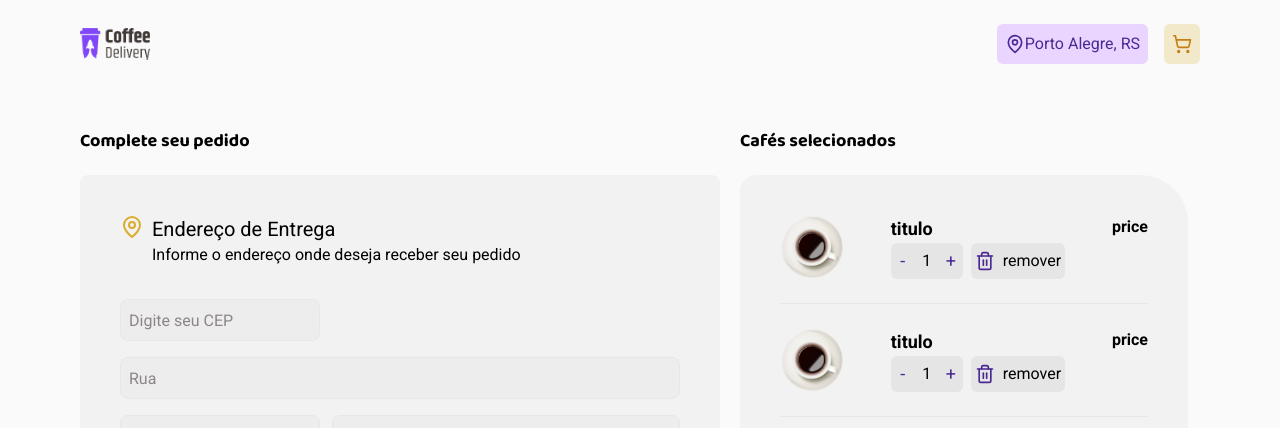
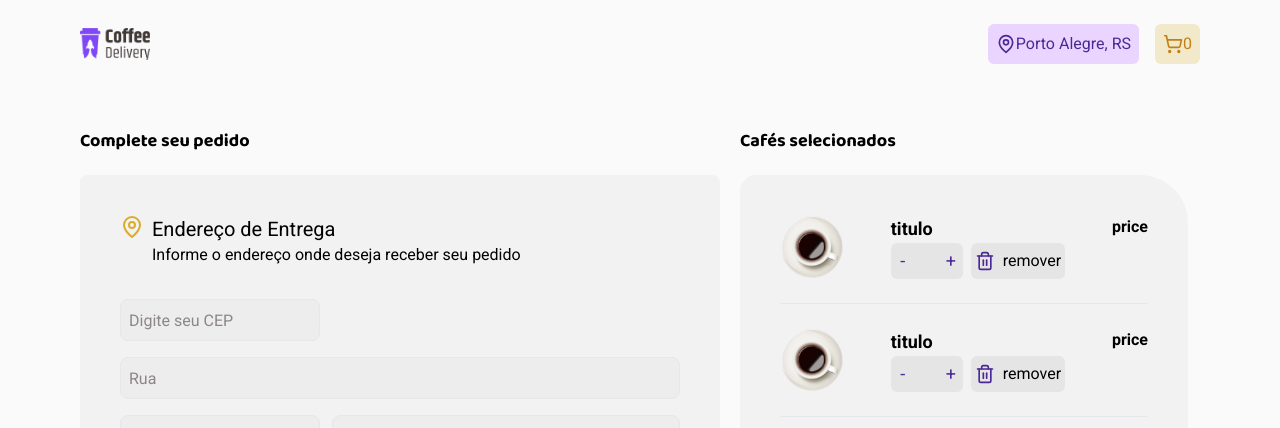
Before and after one commit to jpedro002/desafio-coffee-delivery, a Next.js app: page /checkout in a window 1280 px wide. Shown: the top 428 px of the page. Built offline with nearby package versions, Linux system fonts and the light colour scheme.

Commit message:
Refactor components and add cart functionality

```diff
--- /dev/null
+++ b/src/app/(store)/(home)/_components/ButtonCartAdd.tsx
@@ -0,0 +1,31 @@
+'use client'
+
+import { useCart } from '@/contexts/cartContext'
+import { useQuantityProduct } from '@/contexts/quantityProductContext'
+import { Product } from '@/data'
+import { ShoppingCart } from 'lucide-react'
+
+export const ButtonCartAdd = ({ product }: { product: Product }) => {
+  const { handleAddToCart } = useCart()
+  const { itemQuantity, handleResetItem } = useQuantityProduct()
+
+  const handleCartAdd = (product: Product) => {
+    console.log('product', product)
+    console.log('itemQuantity', itemQuantity)
+
+    handleAddToCart(product, itemQuantity)
+    handleResetItem()
+  }
+
+  return (
+    <button
+      onClick={() => handleCartAdd(product)}
+      type="button"
+      className="bg-purplePesonalized-300 text-white w-9 h-9 rounded-md
+          flex justify-center items-center active:bg-purplePesonalized-200
+          transition-colors duration-200"
+    >
+      <ShoppingCart size={18} />
+    </button>
+  )
+}
--- a/src/app/(store)/(home)/_components/CardProduct.tsx
+++ b/src/app/(store)/(home)/_components/CardProduct.tsx
@@ -1,20 +1,12 @@
 import Image from 'next/image'
-import { ShoppingCart } from 'lucide-react'
 import { ButtonQuantity } from '@/components/ButtonQuantity'
+import { ButtonCartAdd } from './ButtonCartAdd'
+import { Product } from '@/data'
+import { QuantityProductProvider } from '@/contexts/quantityProductContext'
 
-export const CardProduct = ({
-  img,
-  tags,
-  title,
-  description,
-  price,
-}: {
-  img: string
-  tags: string[]
-  title: string
-  description: string
-  price: number
-}) => {
+export const CardProduct = ({ product }: { product: Product }) => {
+  const { image, tags, title, description, price } = product
+
   return (
     <div
       className="bg-baseBlackScale-base_card w-64  px-5 pb-5 rounded-[8px_3rem_8px_3rem]
@@ -22,7 +14,7 @@ export const CardProduct = ({
     >
       <Image
         alt=""
-        src={img}
+        src={image}
         width={120}
         height={120}
         quality={100}
@@ -55,15 +47,10 @@ export const CardProduct = ({
             {price}
           </strong>
         </span>
-        <ButtonQuantity />
-        <button
-          type="button"
-          className="bg-purplePesonalized-300 text-white w-9 h-9 rounded-md
-          flex justify-center items-center active:bg-purplePesonalized-200
-          transition-colors duration-200"
-        >
-          <ShoppingCart size={18} />
-        </button >
+        <QuantityProductProvider>
+          <ButtonQuantity />
+          <ButtonCartAdd product={product} />
+        </QuantityProductProvider>
       </div>
     </div>
   )
--- a/src/app/(store)/(home)/page.tsx
+++ b/src/app/(store)/(home)/page.tsx
@@ -12,14 +12,7 @@ export default function Home() {
         </h2>
         <div className="flex flex-wrap  gap-8  ">
           {dataProducts.map((item) => (
-            <CardProduct
-              key={item.id}
-              description={item.description}
-              img={item.image}
-              price={item.price}
-              tags={item.tags}
-              title={item.title}
-            />
+            <CardProduct key={item.id} product={item} />
           ))}
         </div>
       </section>
--- a/src/app/(store)/layout.tsx
+++ b/src/app/(store)/layout.tsx
@@ -1,4 +1,5 @@
-import { Header } from '@/components/Header'
+import { Header } from '@/components/Header/Header'
+import { CartProvider } from '@/contexts/cartContext'
 import { ReactNode } from 'react'
 
 export default function DefaultStoreLayout({
@@ -7,9 +8,11 @@ export default function DefaultStoreLayout({
   children: ReactNode
 }) {
   return (
-    <div className="grid grid-rows-[min-content_1fr] min-h-screen  ">
-      <Header />
-      {children}
-    </div>
+    <CartProvider>
+      <div className="grid grid-rows-[min-content_1fr] min-h-screen  ">
+        <Header />
+        {children}
+      </div>
+    </CartProvider>
   )
 }
--- a/src/components/ButtonQuantity.tsx
+++ b/src/components/ButtonQuantity.tsx
@@ -1,7 +1,14 @@
+'use client'
+
+import { useQuantityProduct } from '@/contexts/quantityProductContext'
+
 export const ButtonQuantity = () => {
+  const { handleAddItem, handleRemoveItem, itemQuantity } = useQuantityProduct()
+
   return (
     <div className="flex items-center  ">
       <button
+        onClick={() => handleRemoveItem()}
         type="button"
         className="bg-[#E6E5E5] rounded-l-md py-2 px-1 w-6 h-9
       text-purplePesonalized-300 flex justify-center items-center
@@ -13,9 +20,10 @@ export const ButtonQuantity = () => {
         className="bg-[#E6E5E5] w-6 h-9 flex justify-center items-center
    text-base "
       >
-        1
+        {itemQuantity}
       </span>
       <button
+        onClick={() => handleAddItem()}
         type="button"
         className="bg-[#E6E5E5] rounded-r-md py-2 px-1 w-6 h-9
       text-purplePesonalized-300 flex justify-center items-center
--- /dev/null
+++ b/src/components/Header/CartQuantiy.tsx
@@ -0,0 +1,23 @@
+'use client'
+
+import { useCart } from '@/contexts/cartContext'
+import { ShoppingCart } from 'lucide-react'
+import { useEffect } from 'react'
+
+export const CartQuantiy = () => {
+  const { cart } = useCart()
+
+  useEffect(() => {
+    console.log('cart', cart)
+  }, [cart])
+
+  return (
+    <div
+      className="flex justify-between items-center
+           bg-yellowPesonalized-100 p-2 rounded-md text-yellowPesonalized-300"
+    >
+      <ShoppingCart className="w-5 h-w-5 " />
+      {cart.length}
+    </div>
+  )
+}
--- a/src/components/Header.tsx
+++ b/src/components/Header/Header.tsx
@@ -1,7 +1,8 @@
 import Image from 'next/image'
 import Link from 'next/link'
 
-import { MapPin, ShoppingCart } from 'lucide-react'
+import { MapPin } from 'lucide-react'
+import { CartQuantiy } from './CartQuantiy'
 
 export const Header = () => {
   return (
@@ -18,12 +19,7 @@ export const Header = () => {
           <h6 className="text-base">Porto Alegre, RS</h6>
         </div>
         <Link href={'/checkout'}>
-          <div
-            className="flex justify-between items-center
-           bg-yellowPesonalized-100 p-2 rounded-md text-yellowPesonalized-300"
-          >
-            <ShoppingCart className="w-5 h-w-5 " />
-          </div>
+          <CartQuantiy />
         </Link>
       </div>
     </header>
--- /dev/null
+++ b/src/contexts/cartContext.tsx
@@ -0,0 +1,37 @@
+'use client'
+
+import { Product } from '@/data'
+import { cartReducer } from '@/reducers/cartReducer'
+import { ReactNode, createContext, useContext, useReducer } from 'react'
+
+interface CartContext {
+  cart: Product[]
+  handleAddToCart: (product: Product, quantity: number) => void
+  handleRemoveFromCart: (product: Product) => void
+}
+
+const cartContext = createContext({} as CartContext)
+
+const CartProvider = ({ children }: { children: ReactNode }) => {
+  const [cart, dipachCart] = useReducer(cartReducer, [] as Product[])
+
+  const handleAddToCart = (product: Product, quantity: number) => {
+    dipachCart({ type: 'ADD_TO_CART', payload: { product, quantity } })
+  }
+
+  const handleRemoveFromCart = (product: Product) => {
+    dipachCart({ type: 'REMOVE_FROM_CART', payload: { product } })
+  }
+
+  return (
+    <cartContext.Provider
+      value={{ cart, handleAddToCart, handleRemoveFromCart }}
+    >
+      {children}
+    </cartContext.Provider>
+  )
+}
+
+const useCart = () => useContext(cartContext)
+
+export { CartProvider, useCart }
--- /dev/null
+++ b/src/contexts/quantityProductContext.tsx
@@ -0,0 +1,40 @@
+'use client'
+
+import { ReactNode, createContext, useContext, useState } from 'react'
+
+interface QuantityProductContextData {
+  handleAddItem: () => void
+  handleRemoveItem: () => void
+  handleResetItem: () => void
+  itemQuantity: number
+}
+
+const quantityProductContext = createContext({} as QuantityProductContextData)
+
+const QuantityProductProvider = ({ children }: { children: ReactNode }) => {
+  const [itemQuantity, setItemQuantity] = useState(1)
+
+  const handleAddItem = () => {
+    setItemQuantity((prev) => prev + 1)
+  }
+
+  const handleRemoveItem = () => {
+    setItemQuantity((prev) => prev - 1)
+  }
+
+  const handleResetItem = () => {
+    setItemQuantity(1)
+  }
+
+  return (
+    <quantityProductContext.Provider
+      value={{ handleAddItem, itemQuantity, handleRemoveItem, handleResetItem }}
+    >
+      {children}
+    </quantityProductContext.Provider>
+  )
+}
+
+const useQuantityProduct = () => useContext(quantityProductContext)
+
+export { QuantityProductProvider, useQuantityProduct }
--- /dev/null
+++ b/src/reducers/cartReducer.tsx
@@ -0,0 +1,54 @@
+import { Product } from '@/data'
+
+type ADD_TO_CART = {
+  type: 'ADD_TO_CART'
+  payload: { product: Product; quantity: number }
+}
+
+type REMOVE_FROM_CART = {
+  type: 'REMOVE_FROM_CART'
+  payload: { product: Product }
+}
+
+type CartAction = ADD_TO_CART | REMOVE_FROM_CART
+
+const cartReducer = (cart: Product[], action: CartAction) => {
+  switch (action.type) {
+    case 'ADD_TO_CART': {
+      const itemInCart = cart.find(
+        (item) => item.id === action.payload.product.id,
+      )
+
+      if (itemInCart) {
+        return cart.map((item) =>
+          item.id === action.payload.product.id
+            ? { ...item, quantity: item.quantity + action.payload.quantity }
+            : item,
+        )
+      } else {
+        return [
+          ...cart,
+          { ...action.payload.product, quantity: action.payload.quantity },
+        ]
+      }
+    }
+    case 'REMOVE_FROM_CART': {
+      const itemInCart = cart.find(
+        (item) => item.id === action.payload.product.id,
+      )
+      if (itemInCart?.quantity === 1) {
+        return cart.filter((item) => item.id !== action.payload.product.id)
+      } else {
+        return cart.map((item) =>
+          item.id === action.payload.product.id
+            ? { ...item, quantity: item.quantity ? item.quantity - 1 : 0 }
+            : item,
+        )
+      }
+    }
+    default:
+      return cart
+  }
+}
+
+export { cartReducer }
```
Also changed, not shown: src/data.ts (+25 -1 lines).
